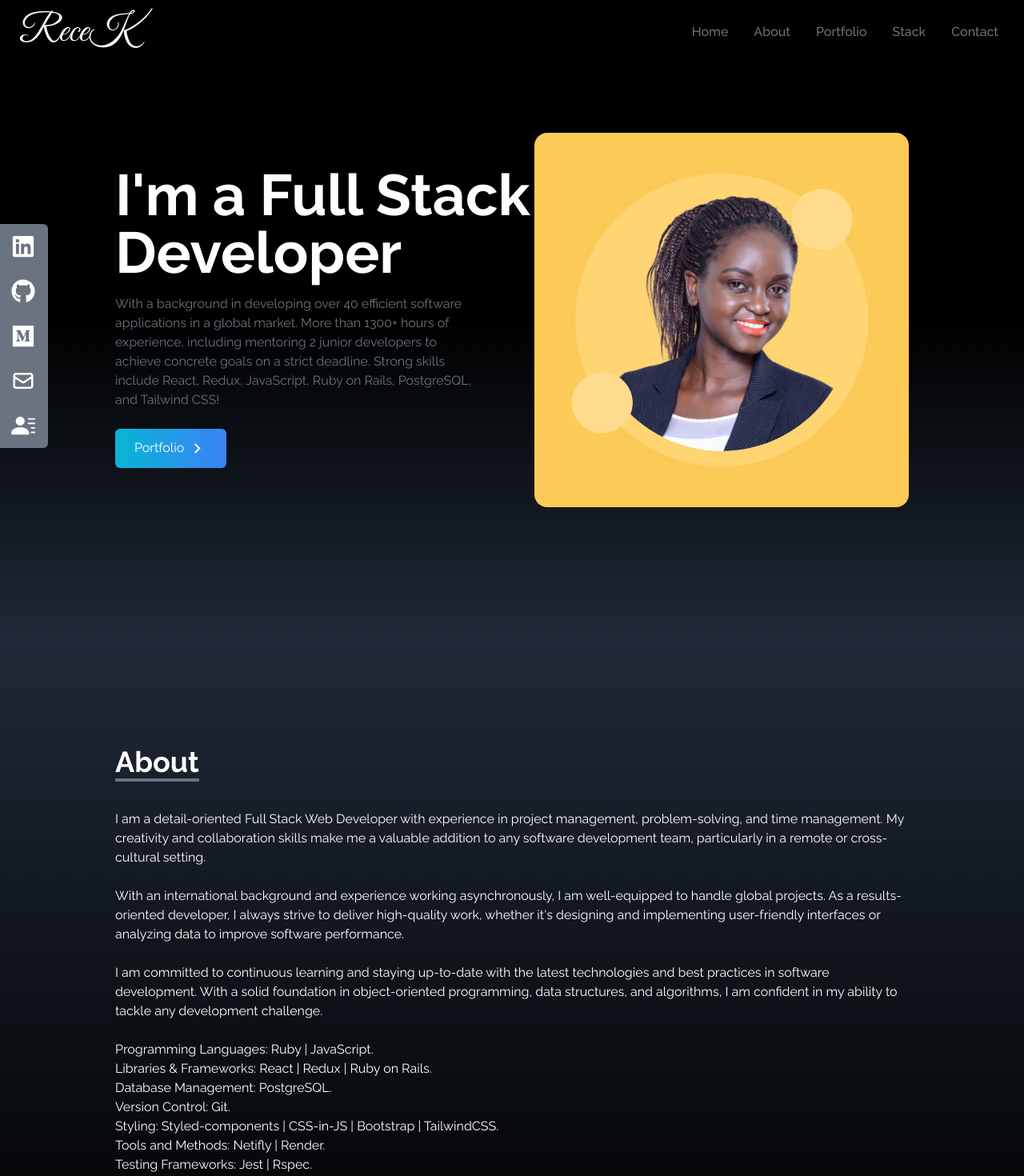
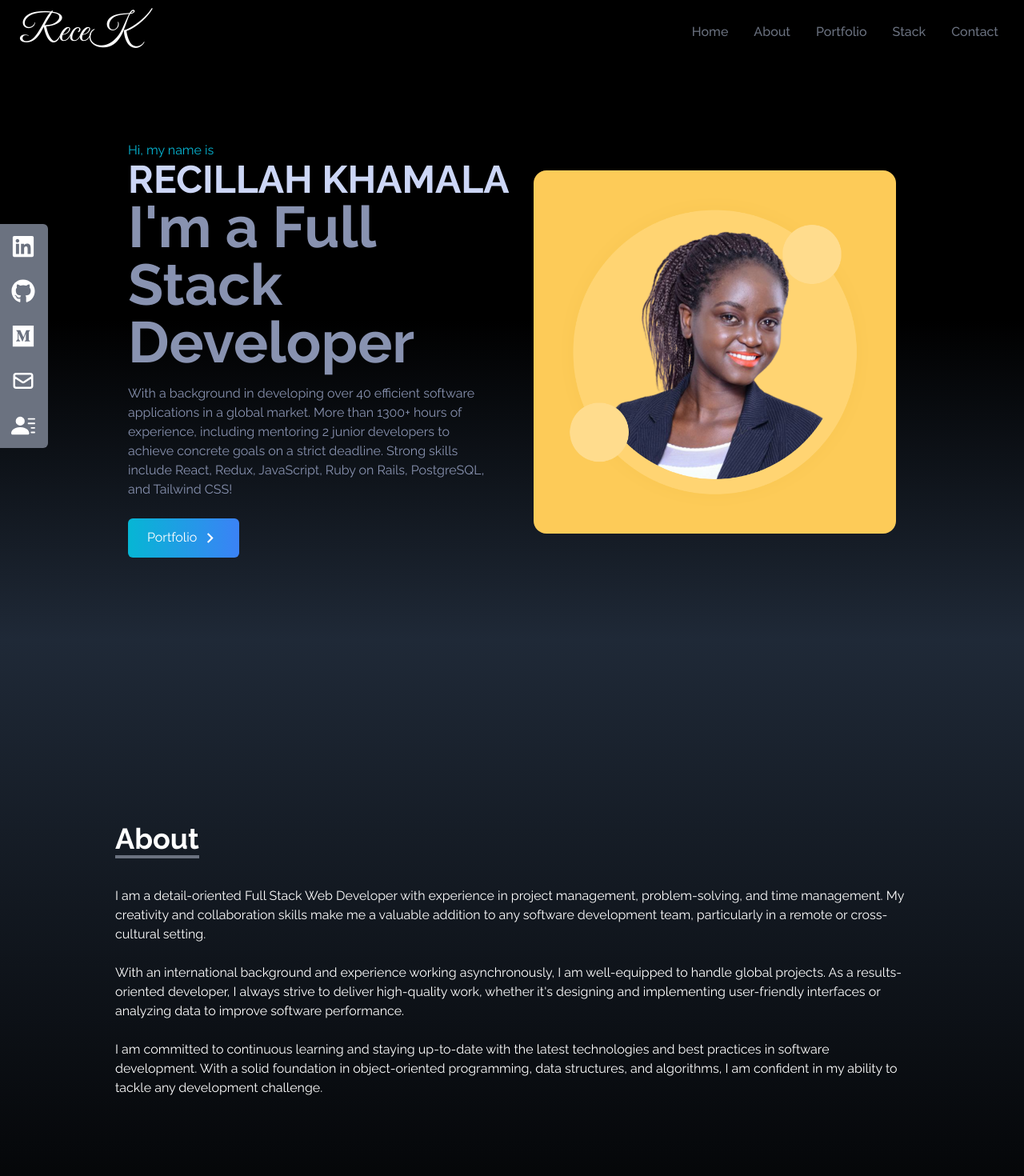
Before and after one commit to Recillah-Khamala/Portfolio, a React (Create React App) app: page / in a window 1280 px wide. Shown: the top 1470 px of the page at 80% size. Built offline with nearby package versions, Linux system fonts and the light colour scheme; the HTML template or start-up script is replaced by a standard one.

Commit message:
Fix the home and about components

```diff
--- a/src/components/About.jsx
+++ b/src/components/About.jsx
@@ -28,18 +28,6 @@
         <p className="text-l">
         I am committed to continuous learning and staying up-to-date with the latest technologies and best practices in software development. With a solid foundation in object-oriented programming, data structures, and algorithms, I am confident in my ability to tackle any development challenge.
         </p>
-
-        <br />
-
-        <ul className="text-l">
-          <li>Programming Languages: Ruby | JavaScript.</li>
-          <li>Libraries & Frameworks: React | Redux | Ruby on Rails.</li>
-          <li>Database Management: PostgreSQL.</li>
-          <li>Version Control: Git.</li>
-          <li>Styling: Styled-components | CSS-in-JS | Bootstrap | TailwindCSS.</li>
-          <li>Tools and Methods: Netifly | Render. </li>
-          <li>Testing Frameworks: Jest | Rspec.</li>
-        </ul>
       </div>
     </div>
   );
--- a/src/components/Home.jsx
+++ b/src/components/Home.jsx
@@ -7,14 +7,18 @@
   return (
     <div
       name="home"
-      className="h-screen w-full bg-gradient-to-b from-black via-black to-gray-800"
+      className="h-screen w-full bg-gradient-to-b from-black via-black to-gray-800 md:pt-20"
     >
-      <div className="max-w-screen-lg mx-auto flex flex-col items-center justify-center h-full px-4 md:flex-row">
-        <div className="flex flex-col justify-center h-full">
-          <h2 className="text-4xl sm:text-7xl font-bold text-white">
+      <div className="max-w-screen-lg mx-auto flex flex-col items-center h-full px-8 md:flex-row">
+        <div className="flex flex-col justify-center">
+          <p className='text-cyan-500'>Hi, my name is</p>
+          <h1 className='text-4xl sm:text-5xl font-bold text-[#ccd6f6]'>
+            RECILLAH KHAMALA
+          </h1>
+          <h2 className="text-4xl sm:text-7xl font-bold text-[#8892b0]">
             I'm a Full Stack Developer
           </h2>
-          <p className="text-gray-500 py-4 max-w-md">
+          <p className="text-[#8892b0] py-4 max-w-md">
           With a background in developing over 40 efficient software applications in a global market. More than 1300+ hours of experience, including mentoring 2 junior developers to achieve concrete goals on a strict deadline. Strong skills include React, Redux, JavaScript, Ruby on Rails, PostgreSQL, and Tailwind CSS!
           </p>
 
```
Also changed, not shown: add.jsx (added, +10 -0 lines).
